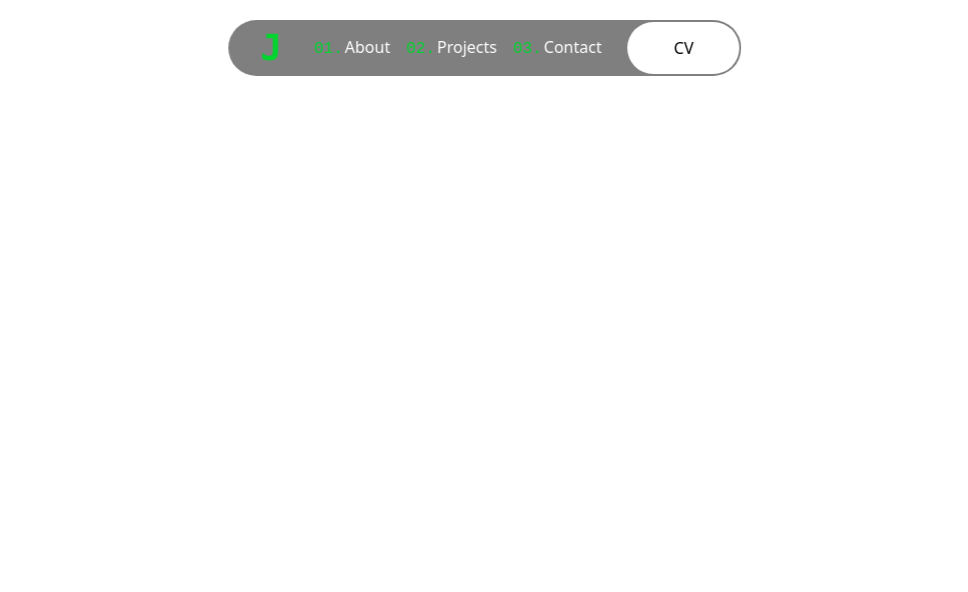
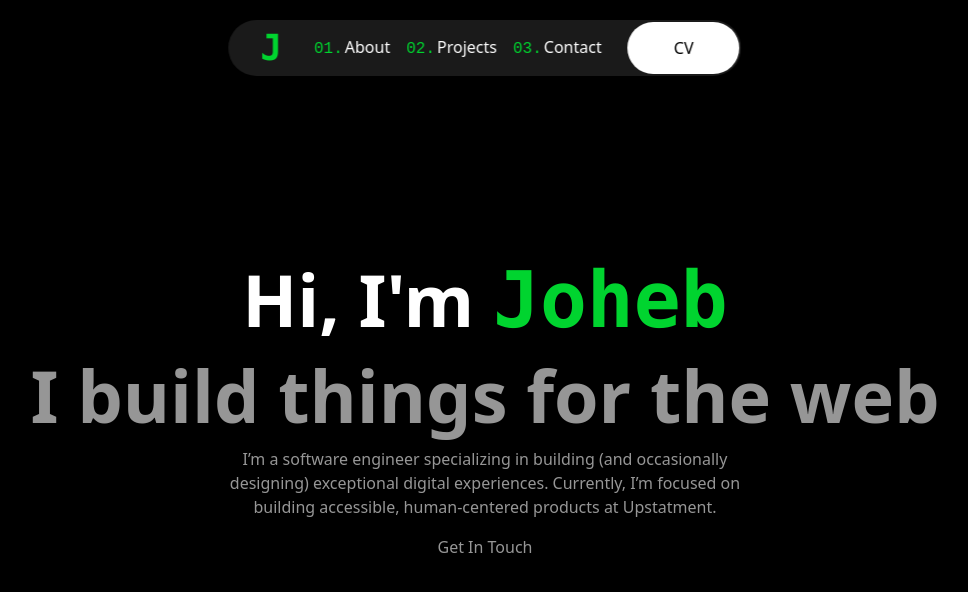
Before and after one commit to Joheb133/Portfolio-v1, a React (Vite) app: page / in a window 1280 px wide. Shown: the top 592 px of the page, without its empty margins (155-1123 px from the left). Built offline with nearby package versions, Linux system fonts and the light colour scheme.

Commit message:
[feat] added landing

```diff
--- a/src/App.tsx
+++ b/src/App.tsx
@@ -17,6 +17,20 @@ function App() {
                     </button>
                 </div>
             </div>
+
+            <div className='h-[800px] bg-black text-light flex flex-col justify-center items-center'>
+                <div className='font-bold'>
+                    <span className='text-7xl text-white'>Hi, I'm </span>
+                    <h1 className='text-brand-primary font-mono text-[78px] inline-block'>Joheb</h1>
+                </div>
+                <h1 className='text-7xl font-bold'>I build things for the web</h1>
+                <p className='max-w-lg text-center text-light my-4'>
+                    I’m a software engineer specializing in building (and occasionally designing) exceptional digital experiences. Currently, I’m focused on building accessible, human-centered products at Upstatment.
+                </p>
+                <button>
+                    Get In Touch
+                </button>
+            </div>
         </>
     )
 }
--- a/src/index.css
+++ b/src/index.css
@@ -4,10 +4,10 @@
 
 @layer components{
     .navbar {
-        @apply sticky left-1/2 -translate-x-1/2
+        @apply fixed left-1/2 -translate-x-1/2
         flex items-center justify-center
         rounded-full w-fit mt-5
-        bg-[#000000] bg-opacity-50 backdrop-blur-sm
+        bg-[#252525] bg-opacity-70 backdrop-blur-sm
     }
 
     .navbar .links {
--- a/tailwind.config.js
+++ b/tailwind.config.js
@@ -7,7 +7,9 @@ export default {
     theme: {
         extend: {
             colors: {
-                'brand-primary': '#00D42F', // Custom name approach
+                'brand-primary': '#00D42F',
+                'light': '#969696',
+                'dark': '#2C2C2C'
             }
         },
     },
```
